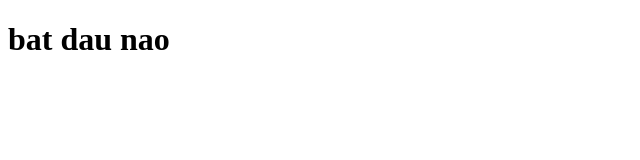
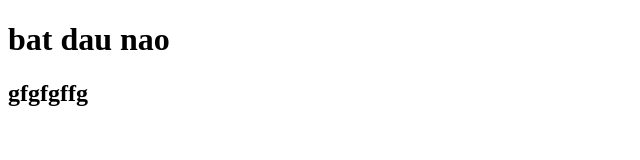
Before and after one commit to hungskygaren/fullstack-k5, a plain HTML site: page Day1/index.html in a window 1280 px wide. Shown: the whole page, without its empty margins (0-640 px from the left). Drawn offline with Linux system fonts and the light colour scheme.

Commit message:
sua bai tap ngay 1

```diff
--- a/Day1/index.html
+++ b/Day1/index.html
@@ -7,5 +7,6 @@
   </head>
   <body>
     <h1>bat dau nao</h1>
+    <h2>gfgfgffg</h2>
   </body>
 </html>
```
